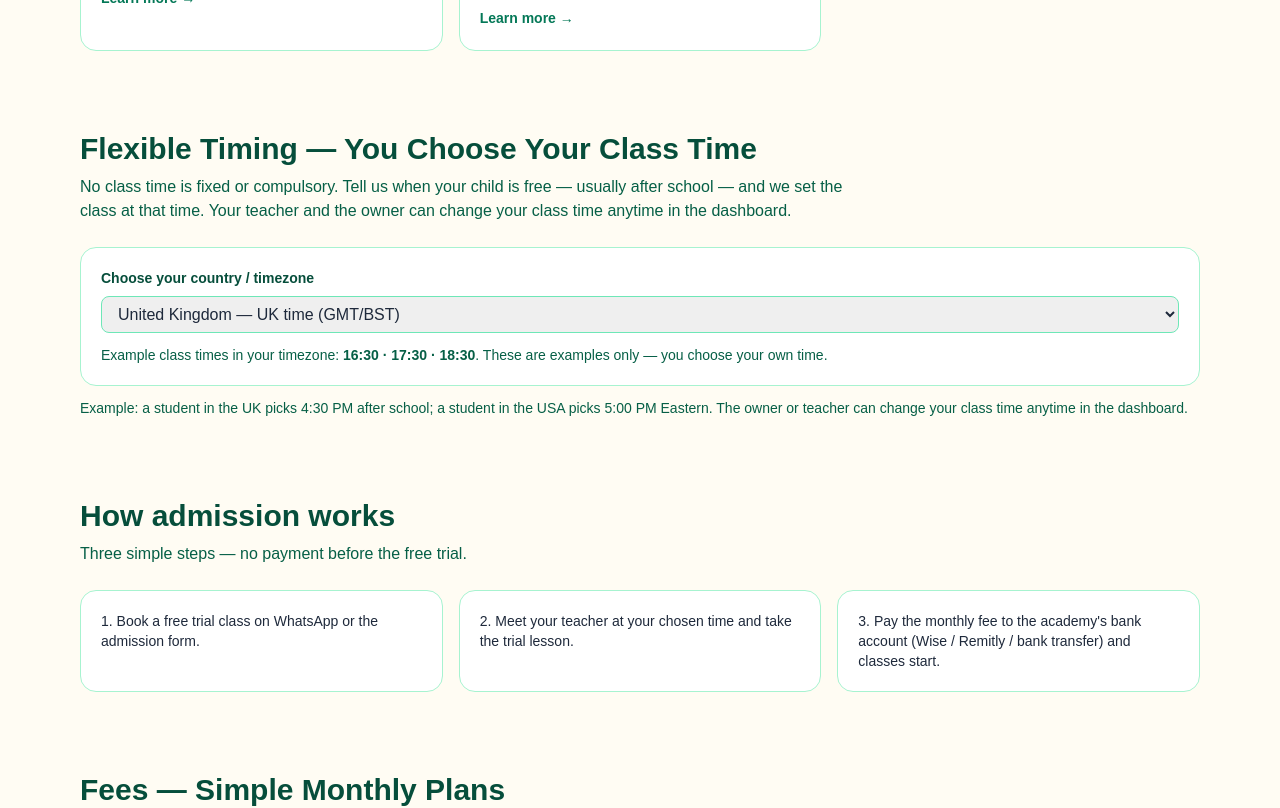
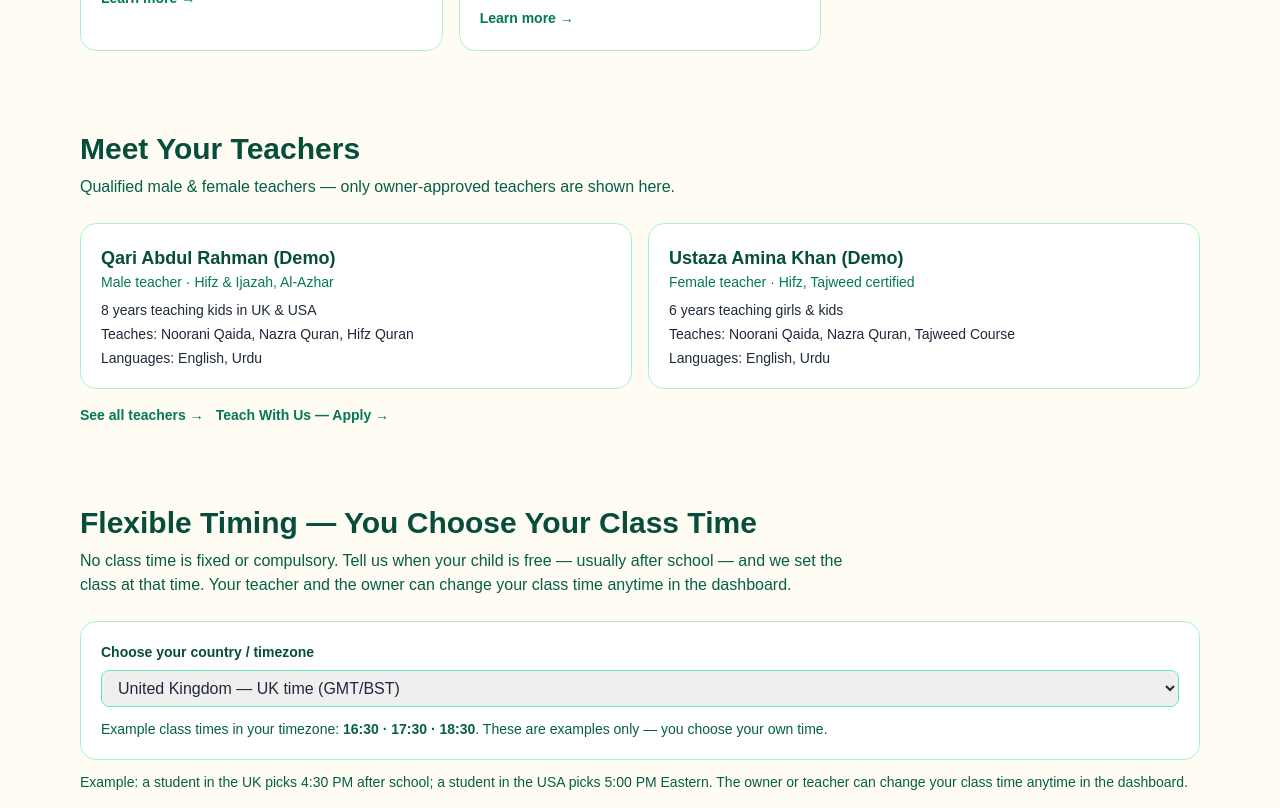
Before and after one commit to TajammulAbbasi/-quran-academy-nextjs, a Next.js app: page / in a window 1280 px wide. Shown: the part 1020-1828 px from the top of the page. Built offline with nearby package versions, Linux system fonts and the light colour scheme.

Commit message:
Add Teachers section to homepage after Courses

```diff
--- a/src/components/HomeClient.tsx
+++ b/src/components/HomeClient.tsx
@@ -3,6 +3,7 @@ import Link from "next/link";
 import { SITE } from "@/config/site";
 import { useLang } from "@/lib/i18n";
 import { Section, TimezonePicker, WhatsAppButton } from "@/components/Chrome";
+import TeachersList from "@/components/TeachersList";
 
 export default function HomeClient() {
   const { t } = useLang();
@@ -31,6 +32,14 @@ export default function HomeClient() {
               <Link href="/courses" className="text-emerald-700 font-semibold text-sm mt-3 inline-block">Learn more →</Link>
             </article>
           ))}
+        </div>
+      </Section>
+
+      <Section title={t("teachersTitle")} sub="Qualified male & female teachers — only owner-approved teachers are shown here.">
+        <TeachersList />
+        <div className="mt-4 flex flex-wrap gap-3">
+          <Link href="/teachers" className="text-emerald-700 font-semibold text-sm inline-block">See all teachers →</Link>
+          <Link href="/teacher" className="text-emerald-700 font-semibold text-sm inline-block">Teach With Us — Apply →</Link>
         </div>
       </Section>
 
--- a/src/lib/i18n.tsx
+++ b/src/lib/i18n.tsx
@@ -23,6 +23,7 @@ const dict: Record<string, { en: string; ru: string }> = {
   freeTrial: { en: "Book a Free Trial Class", ru: "Muft Trial Class Book Karein" },
   whatsappUs: { en: "WhatsApp Us", ru: "WhatsApp Karein" },
   coursesTitle: { en: "Our Courses", ru: "Hamare Courses" },
+  teachersTitle: { en: "Meet Your Teachers", ru: "Apne Ustad Se Milain" },
   feesTitle: { en: "Fees — Simple Monthly Plans", ru: "Fees — Asan Monthly Plans" },
   flexibleTitle: { en: "Flexible Timing — You Choose Your Class Time", ru: "Flexible Timing — Aap Apna Class Time Khud Choose Karein" },
   flexibleBody: { en: "No class time is fixed or compulsory. Tell us when your child is free — usually after school — and we set the class at that time. Your teacher and the owner can change your class time anytime in the dashboard.", ru: "Koi time lazmi nahi hai. Bata dein bacha kab free hota hai — aam tor par school ke baad — aur hum usi time class laga dein ge. Aap ka ustad aur owner dashboard se time kabhi bhi badal sakte hain." },
```
